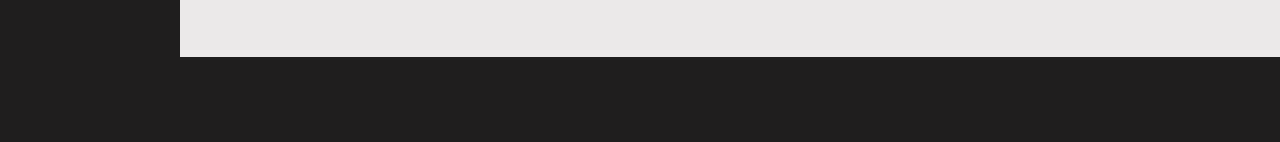
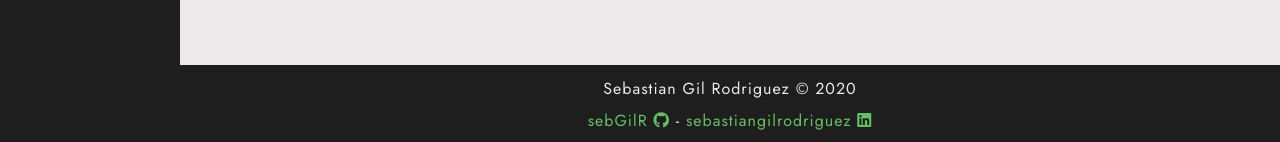
Before and after one commit to sebGilR/sebgilr.github.io, a plain HTML site: page index.html in a window 1280 px wide. Shown: the part 2887-3029 px from the top of the page. Before the commit the page ends 2944 px from the top, so only its background shows below. Drawn offline with nearby package versions, Linux system fonts and the light colour scheme.

Commit message:
Add footer

```diff
--- a/assets/stylesheets/styles.scss
+++ b/assets/stylesheets/styles.scss
@@ -191,7 +191,6 @@ main {
   right: 0;
   top: 0;
   left: 60px;
-  padding: 0 0 5vh 0;
   letter-spacing: 1px;
 
   h1, h3, span, strong {
@@ -446,3 +445,20 @@ main {
     width: auto;
   }
 }
+
+footer {
+  background-color: $primary;
+  color: $secondary;
+  padding: 0.5em;
+  text-align: center;
+  line-height: 2em;
+  margin-top: 3em;
+
+  a {
+    color: $highlight;
+
+    &:hover {
+      color: $secondary;
+    }
+  }
+}
--- a/index.html
+++ b/index.html
@@ -1123,6 +1123,12 @@
         </article>
       </a>
     </section>
+    <footer>
+      Sebastian Gil Rodriguez © 2020<br>
+      <a target="blank" href="https://github.com/sebGilR">sebGilR <i class="fab fa-github"></i></a> -
+      <a target="blank" href="https://www.linkedin.com/in/sebastiangilrodriguez">sebastiangilrodriguez <i
+          class="fab fa-linkedin"></i></a>
+    </footer>
   </main>
 
   <!-- Global site tag (gtag.js) - Google Analytics -->
```
Also changed, not shown: assets/stylesheets/styles.css, 1 other file.
